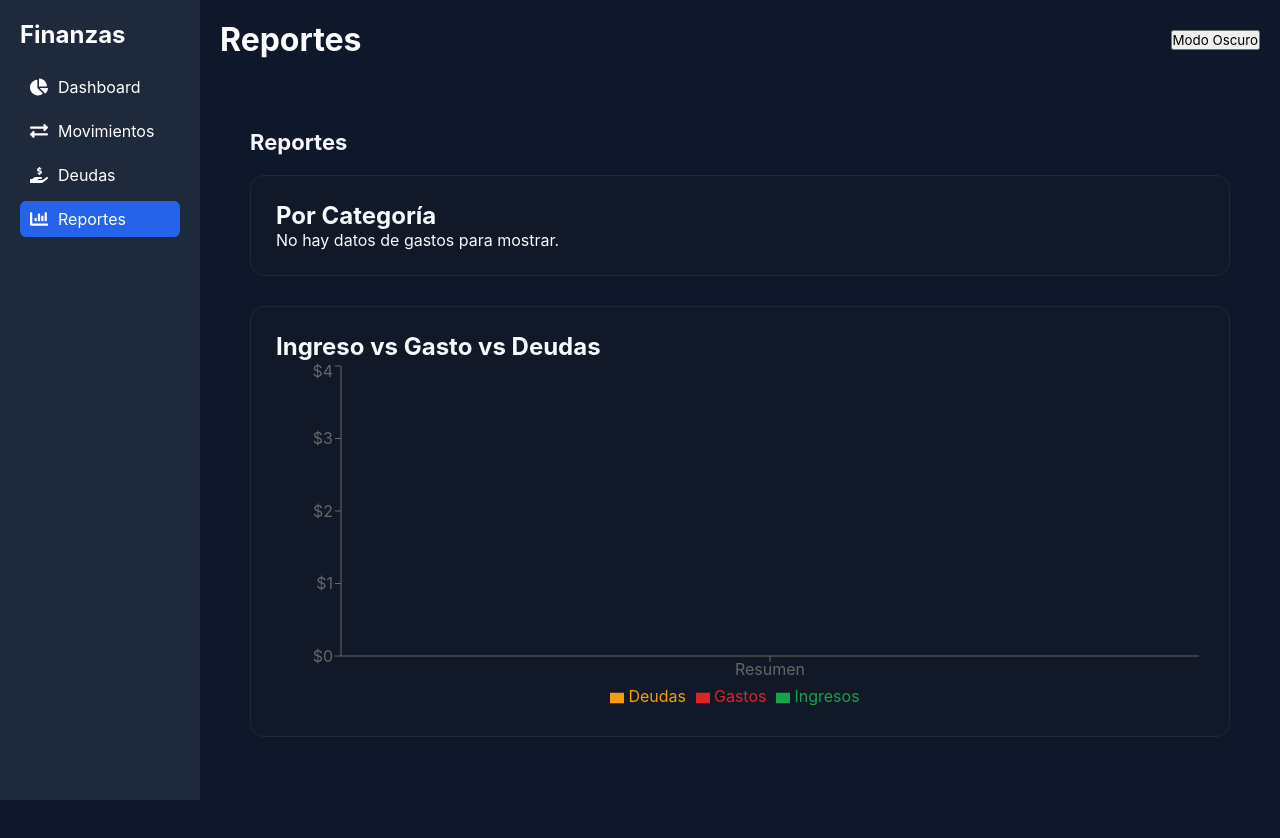
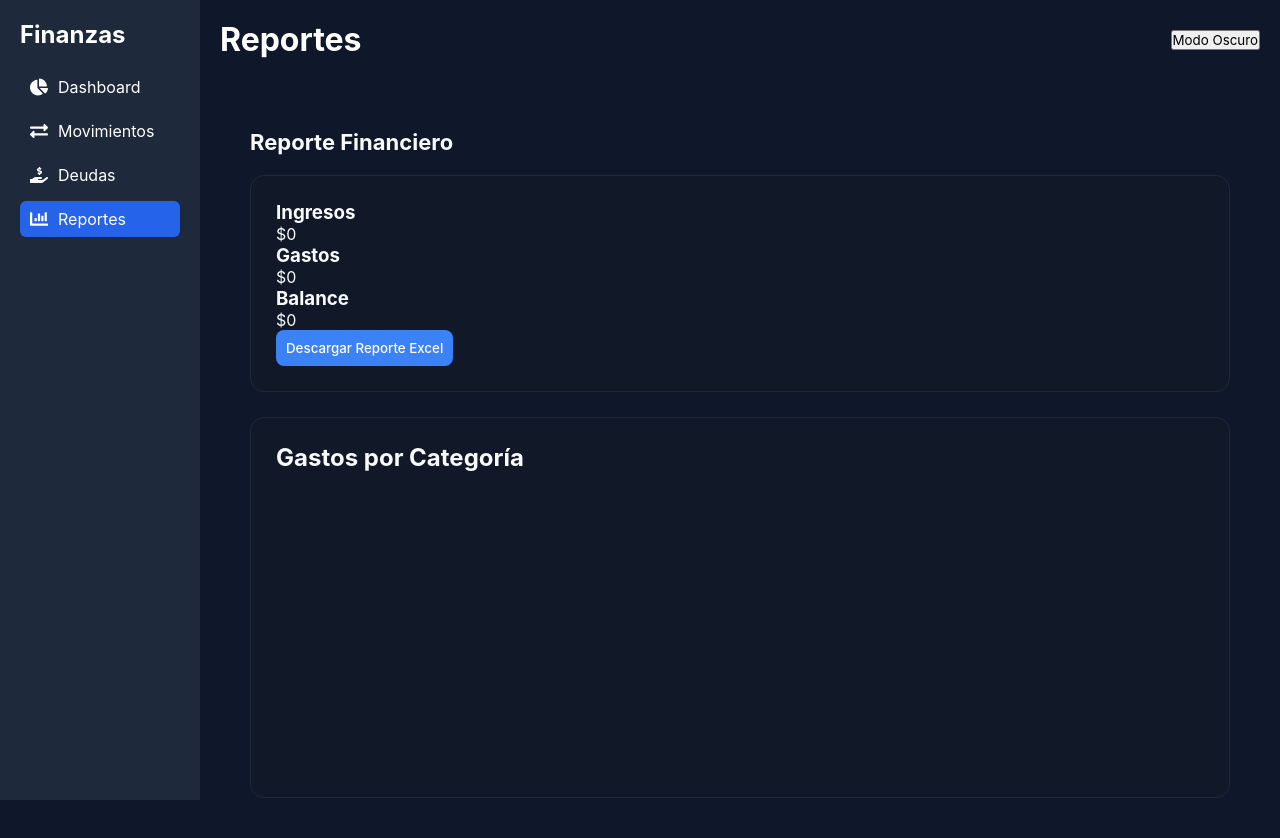
Before and after one commit to Richy211/FinanzasPersonales, a React (Vite) app: page /reportes in a window 1280 px wide. Shown: the top 838 px of the page. Before the commit the page ends 812 px from the top, so only its background shows below. Built offline with nearby package versions, Linux system fonts and the light colour scheme.

Commit message:
Modulo reportes: exportacion a Excel y grafico con Rechart

```diff
--- a/package.json
+++ b/package.json
@@ -18,6 +18,7 @@
     "react-icons": "^5.6.0",
     "react-router-dom": "^7.13.1",
     "recharts": "^3.7.0",
+    "xlsx": "^0.18.5",
     "zustand": "^5.0.11"
   },
   "devDependencies": {
--- a/src/pages/Dashboard.jsx
+++ b/src/pages/Dashboard.jsx
@@ -2,6 +2,7 @@ import { useFinanceStore } from "../store/useFinanceStore";
 import KpiCard from "../components/ui/KpiCard";
 import { useNavigate } from "react-router-dom";
 import EvolucionMensualChart from "./EvolucionMensualChart";
+import { useEffect, useState } from "react";
 
 export default function Dashboard() {
   const navigate = useNavigate();
@@ -9,6 +10,22 @@ export default function Dashboard() {
   const totalGastos = useFinanceStore((state) => state.totalGastos);
   const totalDeudas = useFinanceStore((state) => state.totalDeudas);
   const balance = useFinanceStore((state) => state.balance);
+
+  const [totalDeudasPendientes, setTotalDeudasPendientes] = useState(0);
+
+useEffect(() => {
+  const data = localStorage.getItem("deudas");
+
+  if (data) {
+    const deudas = JSON.parse(data);
+
+    const pendientes = deudas
+      .filter((d) => d.estado === "pendiente")
+      .reduce((acc, d) => acc + Number(d.monto), 0);
+
+    setTotalDeudasPendientes(pendientes);
+  }
+}, []);
 
   console.log(totalIngresos, totalGastos, totalDeudas, balance);
 
@@ -50,8 +67,9 @@ export default function Dashboard() {
         >
           <KpiCard title="Ingresos Totales" value={totalIngresos} type="ingreso" color="#22c55e"/>
           <KpiCard title="Gastos Totales" value={totalGastos} type="gasto" color="#ef4444"/>
-          <KpiCard title="Deudas Pendientes" value={totalDeudas} type="deuda" color="#8b5cf6"/>
+
           <KpiCard title="Balance General" value={balance} type="balance" color="#3b82f6"/>
+          <KpiCard title="Deudas Pendientes"value={totalDeudasPendientes} type="deuda" color="#8b5cf6"/>
      </div>
 
       <div className="card" style={{ marginTop: "30px" }}>
--- a/src/pages/Reportes.jsx
+++ b/src/pages/Reportes.jsx
@@ -1,19 +1,128 @@
-import CategoryChart from "./CategoryChart";
-import BalanceBarChart from "./BalanceBarChart";
+import { useFinanceStore } from "../store/useFinanceStore";
+import * as XLSX from "xlsx";
+
+import {
+  PieChart,
+  Pie,
+  Cell,
+  Tooltip,
+  Legend,
+  ResponsiveContainer
+} from "recharts";
 
 export default function Reportes() {
+
+  const { movimientos } = useFinanceStore();
+
+  // Totales
+  const ingresos = movimientos
+    .filter(m => m.tipo === "ingreso")
+    .reduce((t, m) => t + Number(m.monto), 0);
+
+  const gastos = movimientos
+    .filter(m => m.tipo === "gasto")
+    .reduce((t, m) => t + Number(m.monto), 0);
+
+  const balance = ingresos - gastos;
+
+  // Agrupar gastos por categoría
+  const gastosPorCategoria = {};
+
+  movimientos
+    .filter(m => m.tipo === "gasto")
+    .forEach(m => {
+      if (!gastosPorCategoria[m.categoria]) {
+        gastosPorCategoria[m.categoria] = 0;
+      }
+      gastosPorCategoria[m.categoria] += Number(m.monto);
+    });
+
+  const data = Object.keys(gastosPorCategoria).map(cat => ({
+    name: cat,
+    value: gastosPorCategoria[cat]
+  }));
+
+  const COLORS = [
+    "#0088FE",
+    "#00C49F",
+    "#FFBB28",
+    "#FF8042",
+    "#AA66CC"
+  ];
+
+  // Exportar Excel
+  function exportarExcel() {
+
+    if (!movimientos.length) {
+      alert("No hay movimientos para exportar");
+      return;
+    }
+
+    const datos = movimientos.map(m => ({
+      Fecha: m.fecha,
+      Descripcion: m.descripcion,
+      Tipo: m.tipo,
+      Monto: m.monto,
+      Categoria: m.categoria
+    }));
+
+    const hoja = XLSX.utils.json_to_sheet(datos);
+    const libro = XLSX.utils.book_new();
+
+    XLSX.utils.book_append_sheet(libro, hoja, "Movimientos");
+
+    XLSX.writeFile(libro, "reporte_finanzas.xlsx");
+  }
+
   return (
     <div className="page">
-      <h1 className="page-title">Reportes</h1>
+
+      <h1 className="page-title">Reporte Financiero</h1>
 
       <div className="card">
-        <h2>Por Categoría</h2>
-         <CategoryChart />
+
+        <h3>Ingresos</h3>
+        <p>${ingresos}</p>
+
+        <h3>Gastos</h3>
+        <p>${gastos}</p>
+
+        <h3>Balance</h3>
+        <p>${balance}</p>
+
+        <button className="btn-primary" onClick={exportarExcel}>
+          Descargar Reporte Excel
+        </button>
+
       </div>
 
-      <div className="card" style={{ marginTop: "30px" }}>
-        <h2>Ingreso vs Gasto vs Deudas</h2>
-        <BalanceBarChart />
+      <div className="card">
+        <h2>Gastos por Categoría</h2>
+
+        <ResponsiveContainer width="100%" height={300}>
+          <PieChart>
+
+            <Pie
+              data={data}
+              dataKey="value"
+              nameKey="name"
+              outerRadius={100}
+              label
+            >
+              {data.map((entry, index) => (
+                <Cell
+                  key={index}
+                  fill={COLORS[index % COLORS.length]}
+                />
+              ))}
+            </Pie>
+
+            <Tooltip />
+            <Legend />
+
+          </PieChart>
+        </ResponsiveContainer>
+
       </div>
 
     </div>
```
Also changed, not shown: 1 other file (tests, documents, lock files or other folders).
